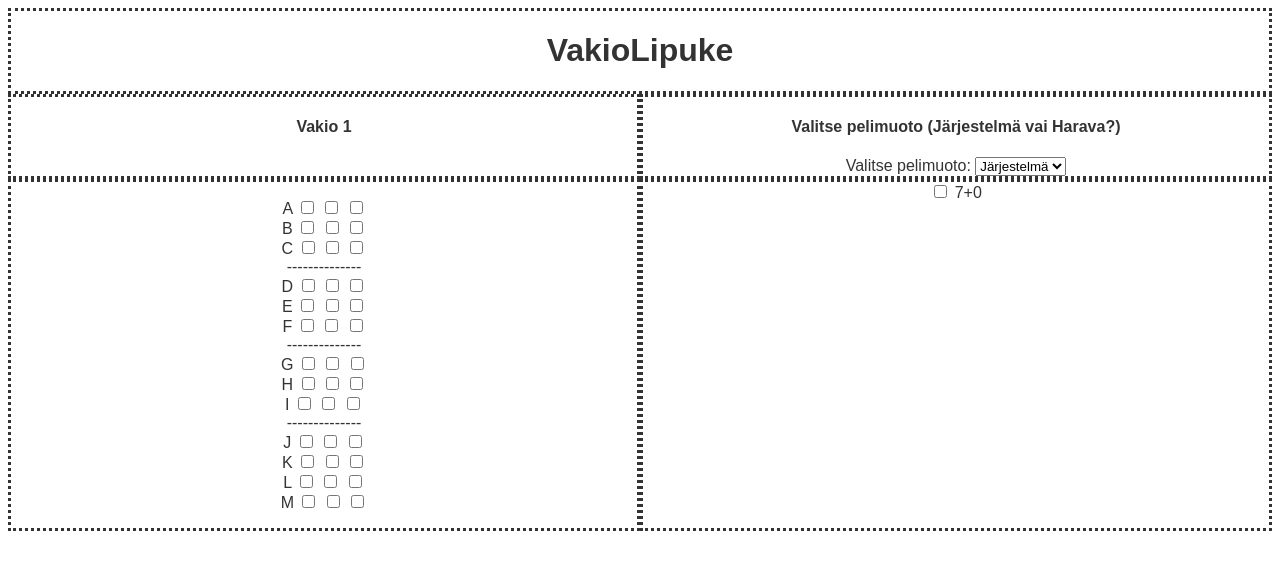
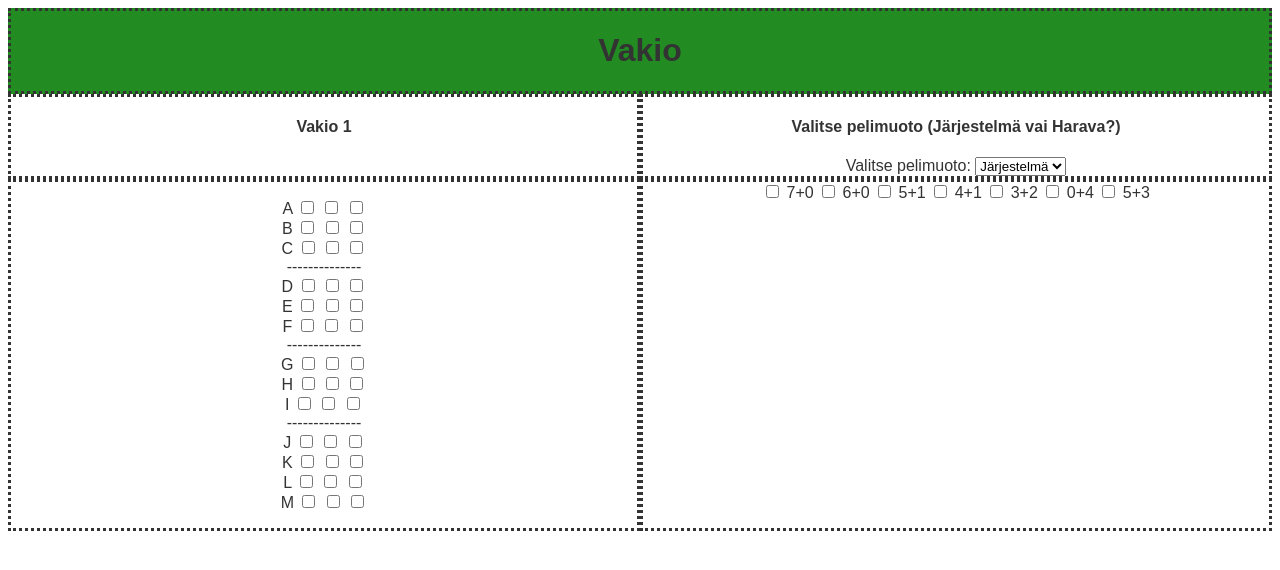
Before and after one commit to Tervasroso/Randomizer, a Django app: page / in a window 1280 px wide. Shown: the top 570 px of the page. Run offline with Django 5.2, Linux system fonts and the light colour scheme.

Commit message:
more gamemodes added with some color

```diff
--- a/myproject/randomizer/static/js/script.js
+++ b/myproject/randomizer/static/js/script.js
@@ -1,23 +1,47 @@
 document.addEventListener("DOMContentLoaded", function () {
   console.log("Page loaded");
   document.getElementById("selectFirst").innerHTML = `<form>
-  <input type="checkbox" id="sys70" value="70" onclick="getVal(value)">
+  <input type="checkbox" id="sys70" value="70" onclick="getVal(id, value)">
   <label for="sys70">7+0</label>
+  <input type="checkbox" id="sys60" value="60" onclick="getVal(id, value)">
+  <label for="sys60">6+0</label>
+  <input type="checkbox" id="sys51" value="51" onclick="getVal(id, value)">
+  <label for="sys60">5+1</label>
+  <input type="checkbox" id="sys41" value="41" onclick="getVal(id, value)">
+  <label for="sys60">4+1</label>
+  <input type="checkbox" id="sys32" value="32" onclick="getVal(id, value)">
+  <label for="sys60">3+2</label>
+  <input type="checkbox" id="sys04" value="04" onclick="getVal(id, value)">
+  <label for="sys60">0+4</label>
+  <input type="checkbox" id="sys53" value="53" onclick="getVal(id, value)">
+  <label for="sys60">5+3</label>
   </form>`;
 });
 
 const Järjestelmä = `<form>
-  <input type="checkbox" id="sys70" value="70" onclick="getVal(value)">
+  <input type="checkbox" id="sys70" value="70" onclick="getVal(id, value)">
   <label for="sys70">7+0</label>
+  <input type="checkbox" id="sys60" value="60" onclick="getVal(id, value)">
+  <label for="sys60">6+0</label>
+  <input type="checkbox" id="sys51" value="51" onclick="getVal(id, value)">
+  <label for="sys60">5+1</label>
+  <input type="checkbox" id="sys41" value="41" onclick="getVal(id, value)">
+  <label for="sys60">4+1</label>
+  <input type="checkbox" id="sys32" value="32" onclick="getVal(id, value)">
+  <label for="sys60">3+2</label>
+  <input type="checkbox" id="sys04" value="04" onclick="getVal(id, value)">
+  <label for="sys60">0+4</label>
+  <input type="checkbox" id="sys53" value="53" onclick="getVal(id, value)">
+  <label for="sys60">5+3</label>
   </form>`;
 
 const Harava1 = `<form>
-  <input type="checkbox" id="rake1-70" value"70" onclick="getVal(value)">
+  <input type="checkbox" id="rake1-70" value="70" onclick="getVal(id, value)">
   <label for="rake1-70">7+0</label>
   </form>`;
 
 const Harava2 = `<form>
-  <input type="checkbox" id="rake2-70" value="70" onclick="getVal(value)">
+  <input type="checkbox" id="rake2-70" value="70" onclick="getVal(id, value)">
   <label for="rake2-70">7+0</label>
   </form>`;
 
@@ -153,9 +177,17 @@ function myFunction() {
   }
 }
 
-function getVal(value) {
+function getVal(id, value) {
+  let mode = id;
   let string = value;
+  console.log(string);
   chosenOv = string.charAt(0);
   chosenTv = string.charAt(1);
-  console.log("Järjestelmä " + chosenOv + " + " + chosenTv);
+  if (mode.includes("rake1")) {
+    console.log("Harava (-1) " + chosenOv + " + " + chosenTv);
+  } else if (mode.includes("rake2")) {
+    console.log("Harava (-2) " + chosenOv + " + " + chosenTv);
+  } else {
+    console.log("Järjestelmä " + chosenOv + " + " + chosenTv);
+  }
 }
--- a/myproject/randomizer/static/styles/styles.css
+++ b/myproject/randomizer/static/styles/styles.css
@@ -19,3 +19,7 @@ body {
   display: inline-block;
   width: 50%;
 }
+
+.head {
+  background-color: forestgreen;
+}
--- a/myproject/randomizer/templates/randomizer/index.html
+++ b/myproject/randomizer/templates/randomizer/index.html
@@ -9,8 +9,8 @@
     <title>Ramdomizer</title>
   </head>
   <body>
-    <div class="divi">
-      <h1>VakioLipuke</h1>
+    <div class="divi head">
+      <h1>Vakio</h1>
     </div>
     <div class="container">
       <div class="divi inline left">
```
